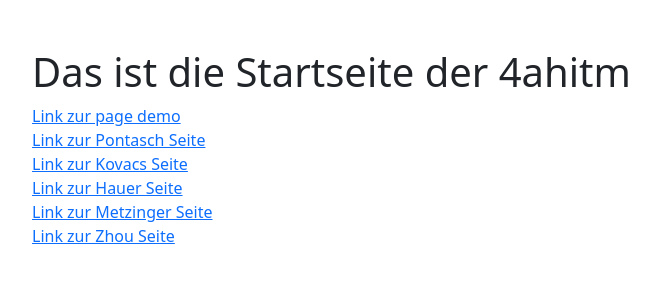
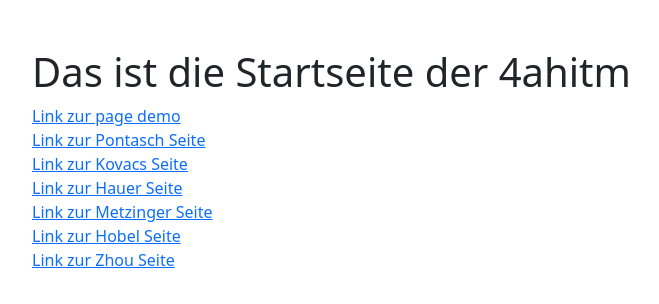
Before and after one commit to mahies/4ahitm_24, an Angular app: page / in a window 1280 px wide. Shown: the top 304 px of the page, without its empty margins (28-687 px from the left). Built offline with nearby package versions, Linux system fonts and the light colour scheme.

Commit message:
intial commit

```diff
--- a/src/app/page-home/page-home.component.html
+++ b/src/app/page-home/page-home.component.html
@@ -8,5 +8,6 @@
   <a routerLink="/page_kovacs" routerLinkActive="active">Link zur Kovacs Seite</a><br>
     <a routerLink="/page_hauer" routerLinkActive="active">Link zur Hauer Seite</a><br>
     <a routerLink="/page_metz" routerLinkActive="active">Link zur Metzinger Seite</a><br>
+    <a routerLink="/page_hobel" routerLinkActive="active">Link zur Hobel Seite</a><br>
     <a routerLink="/page_zhou" routerLinkActive="active">Link zur Zhou Seite</a><br>
 </main>
```
